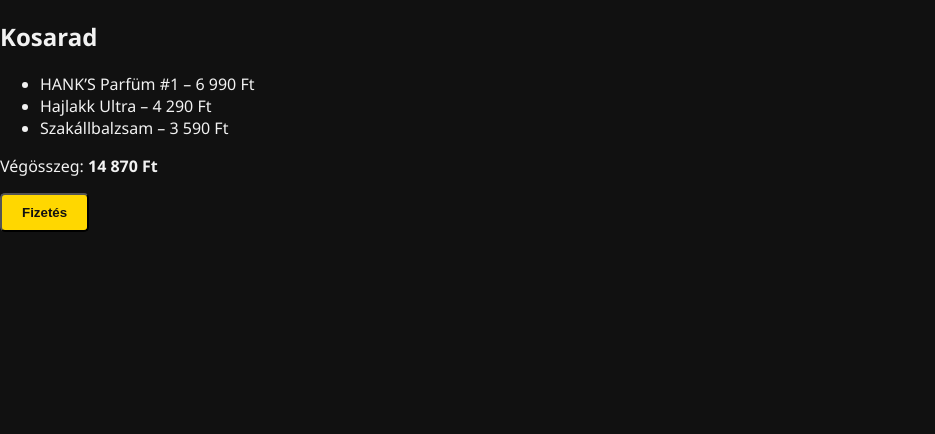
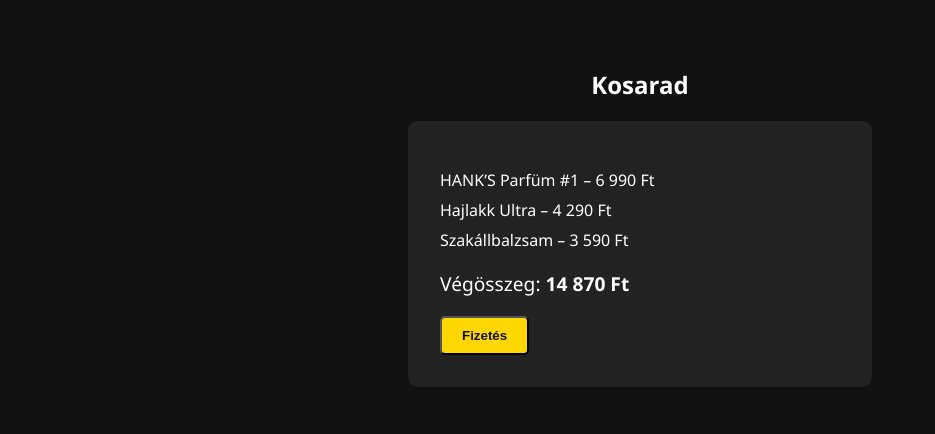
Before and after one commit to OTimot/HANK-S-BARBER, a Flask app: page /kosar in a window 1280 px wide. Shown: the part 54-488 px from the top of the page, without its empty margins (0-935 px from the left). Run offline with Flask 3, Linux system fonts and the light colour scheme.

Commit message:
Update style.css

```diff
--- a/static/style.css
+++ b/static/style.css
@@ -158,3 +158,33 @@
   width: 100%;
   border-radius: 5px;
 }
+
+.cart {
+  padding: 3em;
+  background-color: #111;
+  color: white;
+  text-align: center;
+}
+
+.cart-summary {
+  background-color: #222;
+  padding: 2em;
+  margin: auto;
+  max-width: 400px;
+  border-radius: 10px;
+  text-align: left;
+}
+
+.cart-summary ul {
+  list-style: none;
+  padding: 0;
+}
+
+.cart-summary li {
+  margin-bottom: 0.5em;
+}
+
+.total {
+  font-size: 1.2em;
+  margin-top: 1em;
+}
```
